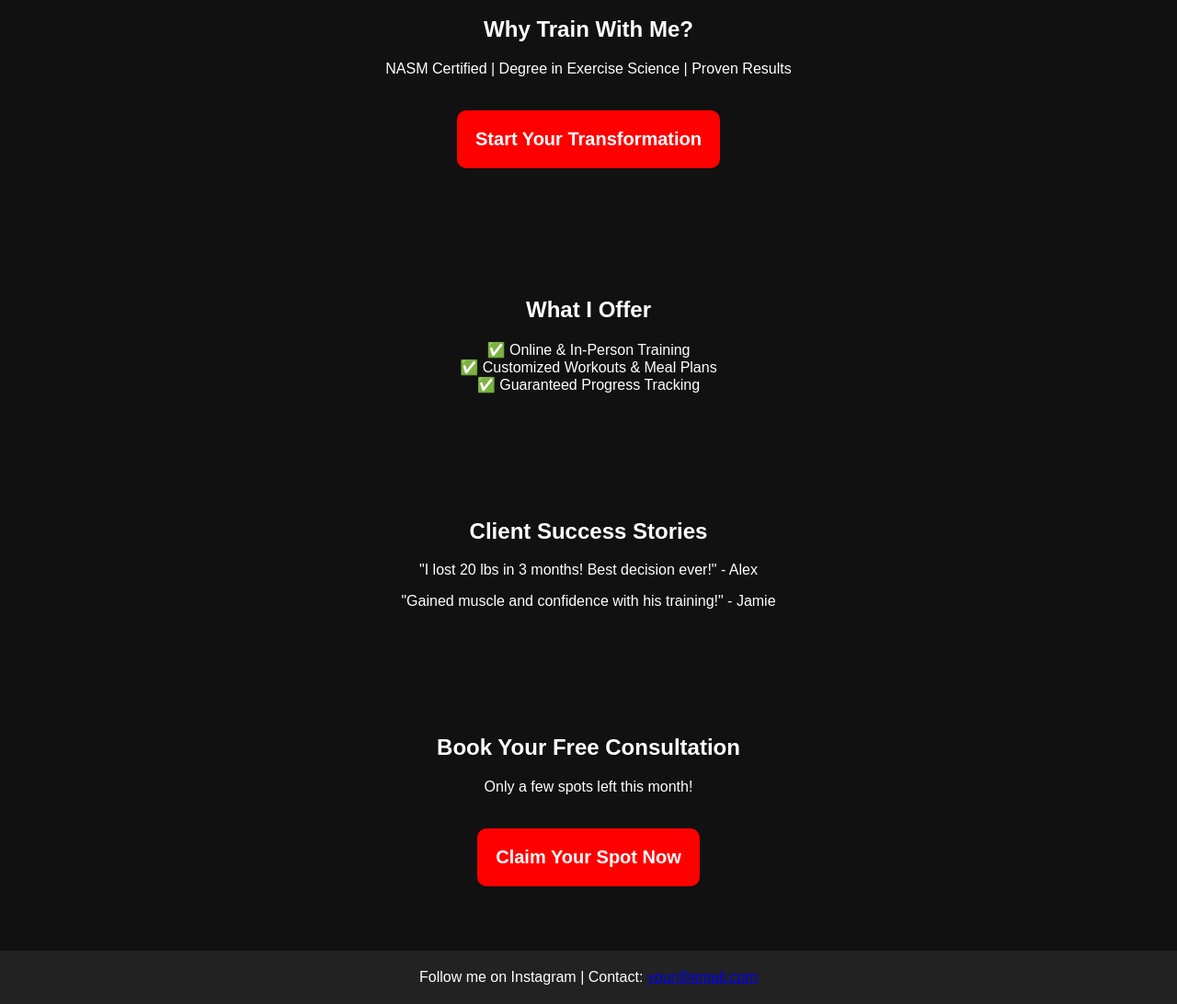
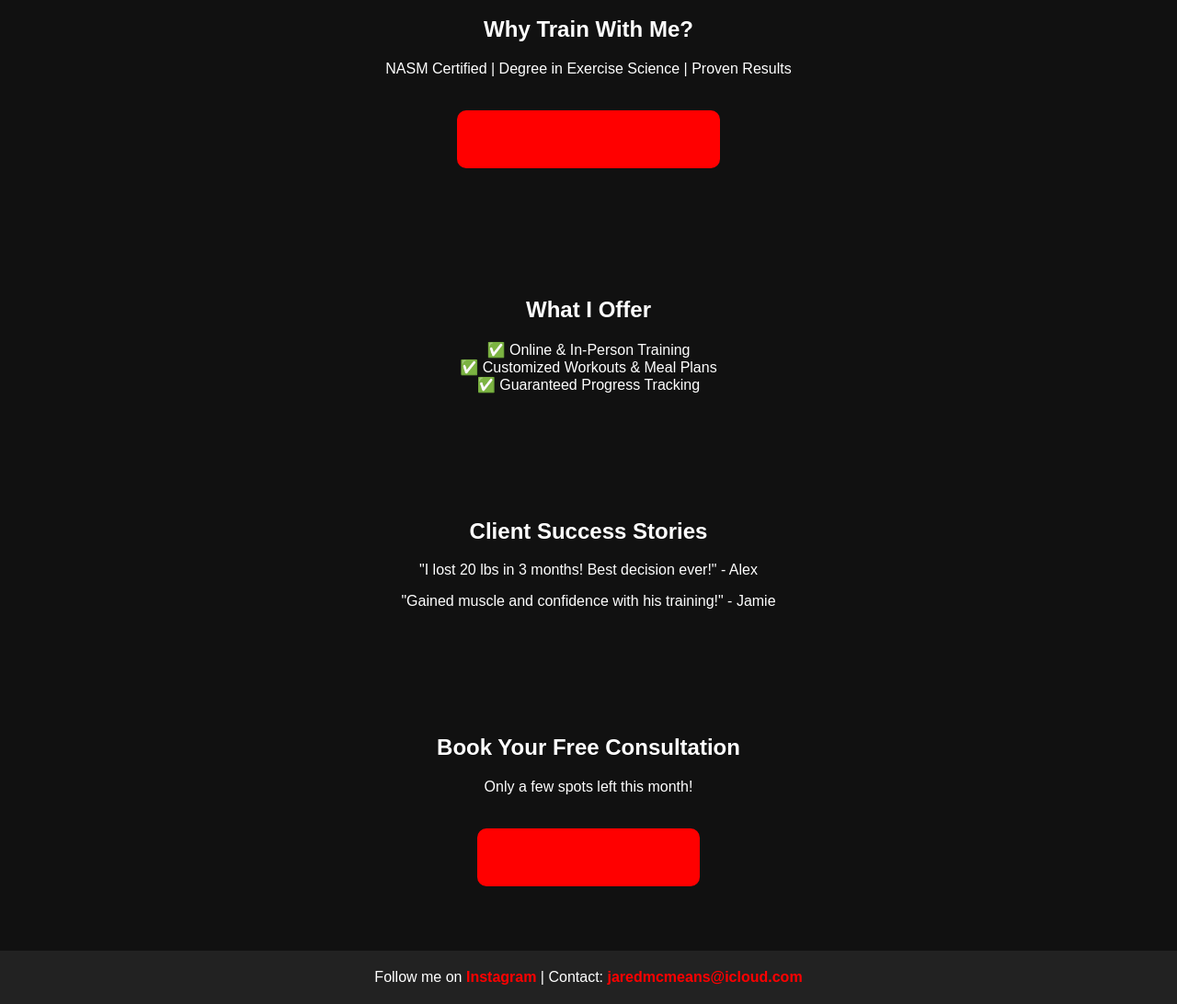
Before and after one commit to JaredMcMeans/Personal-Training, a plain HTML site: page index.html in a window 1280 px wide. Shown: the part 720-1812 px from the top of the page at 92% size. Drawn offline with Linux system fonts and the light colour scheme.

Commit message:
Update index.html

```diff
--- a/index.html
+++ b/index.html
@@ -21,7 +21,7 @@
         }
         .hero {
             padding: 50px;
-            background: url('fitness_bg.jpg') no-repeat center center/cover;
+            background: url('https://source.unsplash.com/1600x900/?fitness,training') no-repeat center center/cover;
             height: 500px;
             display: flex;
             align-items: center;
@@ -47,30 +47,38 @@
             background: #222;
             padding: 20px;
         }
+        a {
+            color: #ff0000;
+            text-decoration: none;
+            font-weight: bold;
+        }
     </style>
 </head>
 <body>
     <header>Elite Personal Training</header>
     <div class="hero">Transform Your Body & Mind</div>
-    <div class="section">
+    <div class="section" id="why-train">
         <h2>Why Train With Me?</h2>
         <p>NASM Certified | Degree in Exercise Science | Proven Results</p>
-        <div class="cta">Start Your Transformation</div>
+        <a href="#consultation" class="cta">Start Your Transformation</a>
     </div>
-    <div class="section">
+    <div class="section" id="services">
         <h2>What I Offer</h2>
         <p>✅ Online & In-Person Training<br>✅ Customized Workouts & Meal Plans<br>✅ Guaranteed Progress Tracking</p>
     </div>
-    <div class="section">
+    <div class="section" id="testimonials">
         <h2>Client Success Stories</h2>
         <p>"I lost 20 lbs in 3 months! Best decision ever!" - Alex</p>
         <p>"Gained muscle and confidence with his training!" - Jamie</p>
     </div>
-    <div class="section">
+    <div class="section" id="consultation">
         <h2>Book Your Free Consultation</h2>
         <p>Only a few spots left this month!</p>
-        <div class="cta">Claim Your Spot Now</div>
+        <a href="mailto:jaredmcmeans@icloud.com" class="cta">Claim Your Spot Now</a>
     </div>
-    <div class="footer">Follow me on Instagram | Contact: <a href="mailto:your@email.com">your@email.com</a></div>
+    <div class="footer">
+        Follow me on <a href="https://www.instagram.com/jaredmcmeans" target="_blank">Instagram</a> |
+        Contact: <a href="mailto:jaredmcmeans@icloud.com">jaredmcmeans@icloud.com</a>
+    </div>
 </body>
 </html>
```
